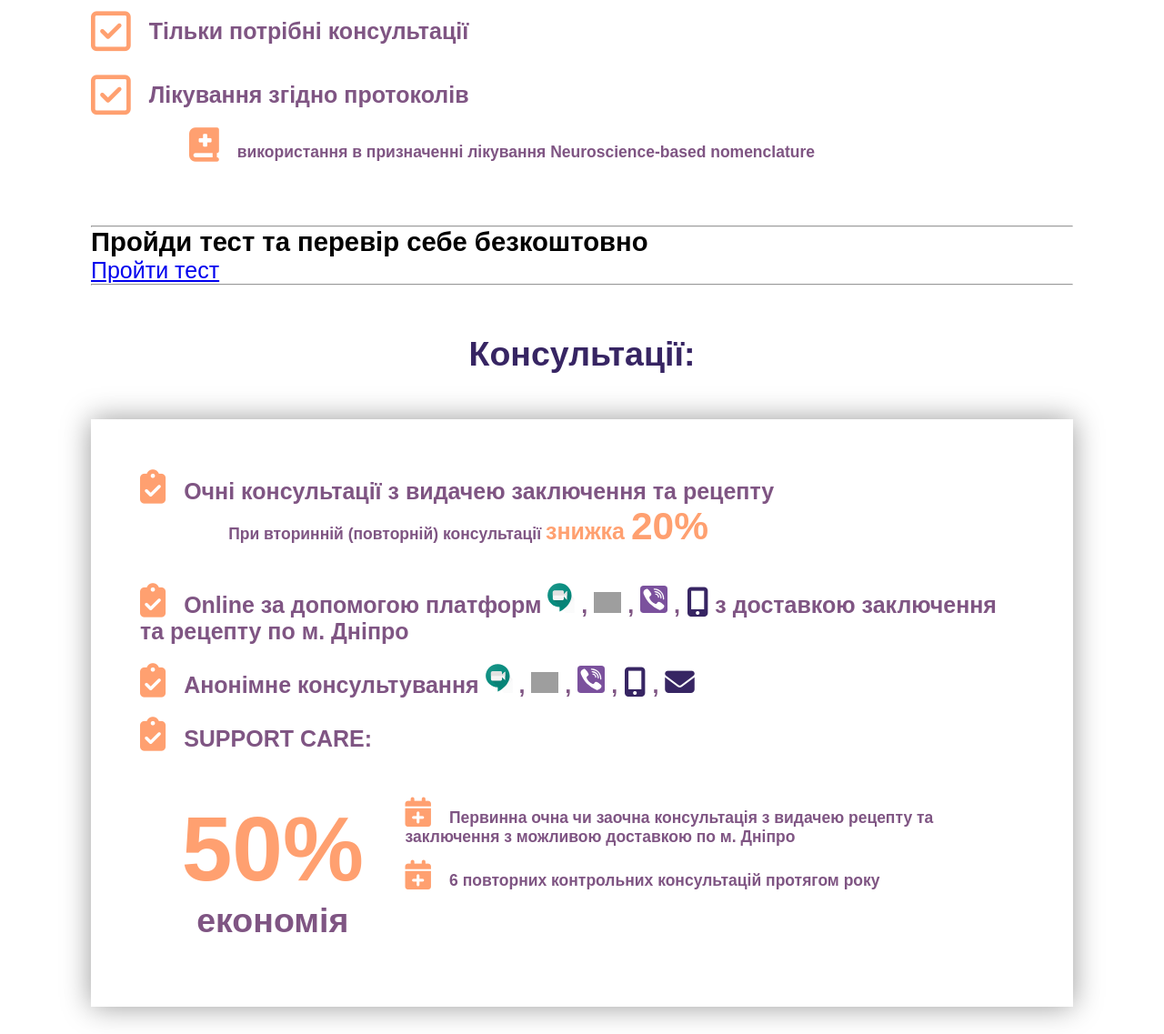
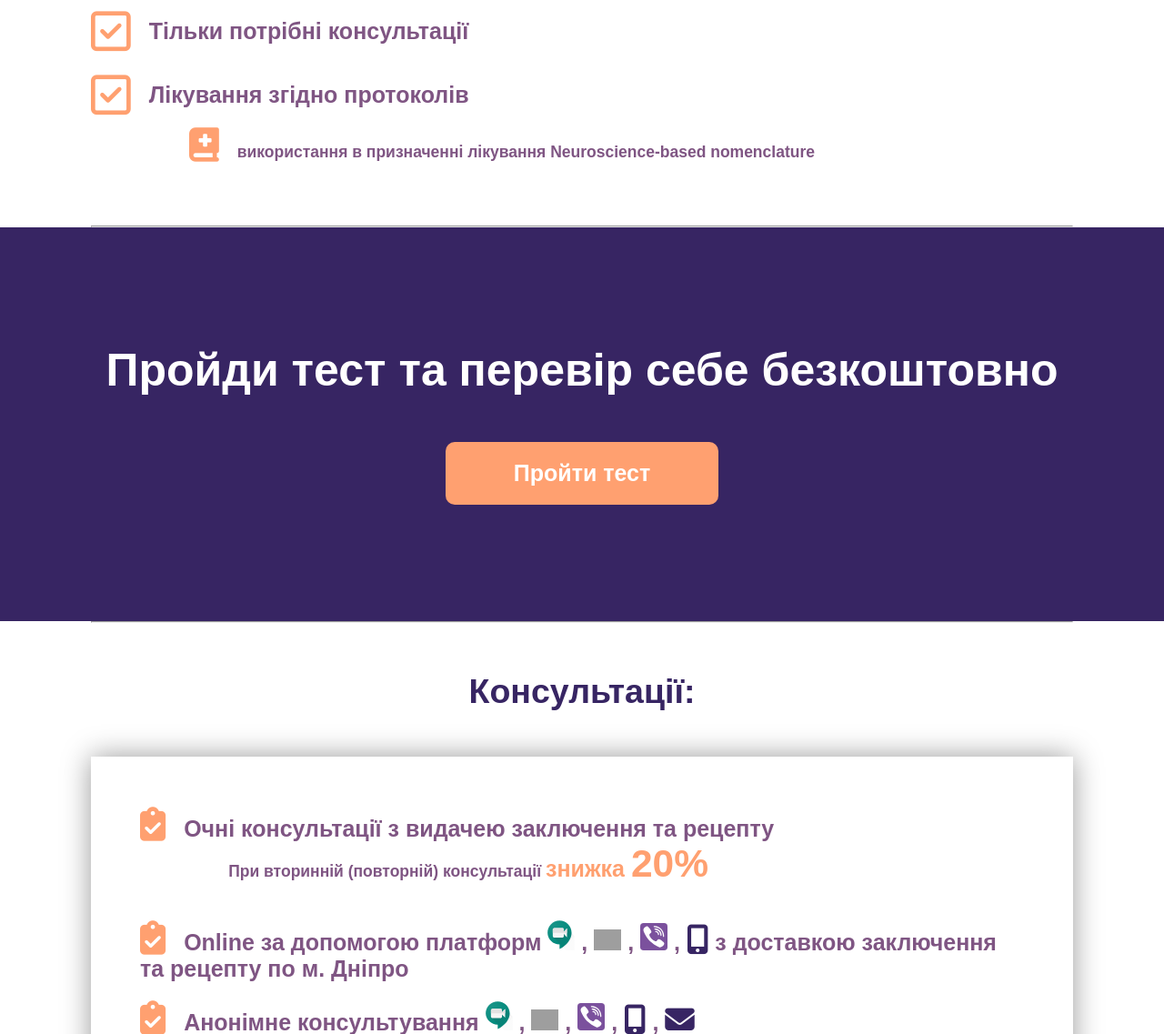
Before and after one commit to aquamarinewave/test.dr, a PHP site: page / in a window 1280 px wide. Shown: the part 875-2012 px from the top of the page at 91% size. Run offline with PHP 8.4, Linux system fonts and the light colour scheme; some libraries are stand-ins or nearby versions; grey boxes are pictures that could not be loaded.

Commit message:
Update style.css

```diff
--- a/style.css
+++ b/style.css
@@ -234,6 +234,34 @@ h2 {
     margin-bottom: 50px;
 }
 
+
+.test {
+    background: var(--purple);
+    color: #ffffff;
+    text-align: center;
+    padding: 10% 0;
+}
+
+.test h3 {
+    font-size: 2rem;
+}
+
+.btn-test {
+    padding: 20px;
+    background-color: var(--orange);
+    width: 300px;
+    margin: 0 auto;
+    border-radius: 10px;
+    margin-top: 50px;
+}
+
+.btn-test a {
+    text-decoration: none;
+    color: #ffffff;
+    font-weight: bold;
+}
+
+
 .consultations {
     padding: 5% 0 8% 0;
 }
@@ -272,6 +300,7 @@ h2 {
 .discount-twenty span span {
     font-size: 1.7rem;
 }
+
 
 .consultations li {
     padding-bottom: 2%;
```
